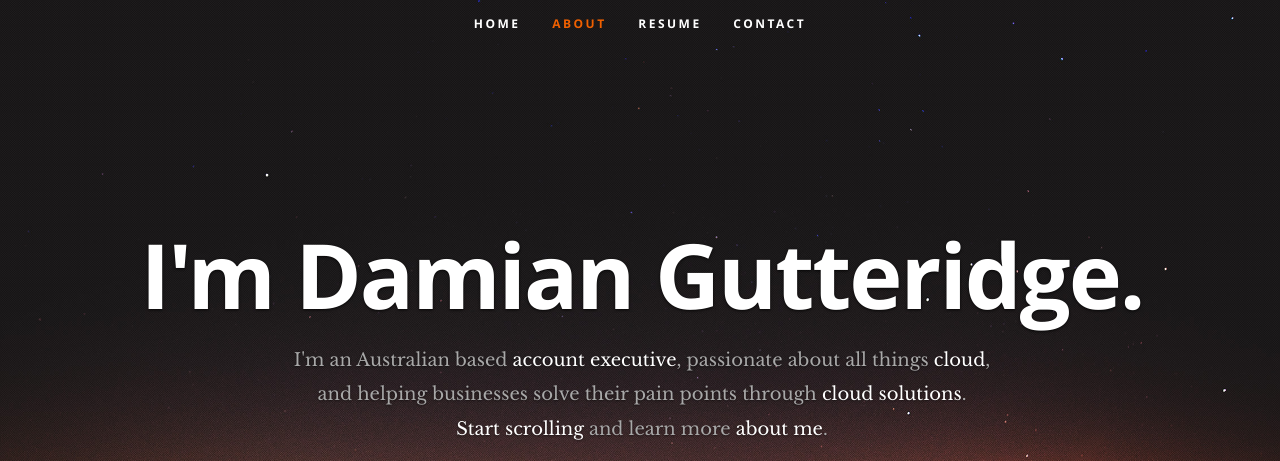
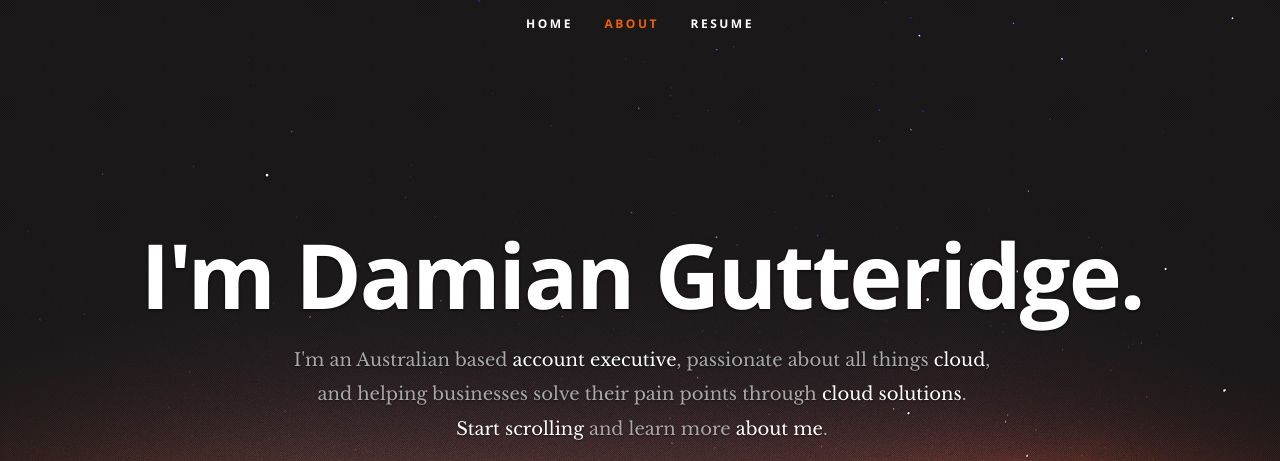
Before and after one commit to damiangutteridge/CloudResumeAzure, a plain HTML site: page index.html in a window 1280 px wide. Shown: the top 461 px of the page. Drawn offline with nearby package versions, Linux system fonts and the light colour scheme.

Commit message:
Update navigation bar

```diff
--- a/index.html
+++ b/index.html
@@ -47,7 +47,6 @@
             <li class="current"><a class="smoothscroll" href="#home">Home</a></li>
             <li><a class="smoothscroll" href="#about">About</a></li>
 	         <li><a class="smoothscroll" href="#resume">Resume</a></li>
-            <li><a class="smoothscroll" href="#contact">Contact</a></li>
          </ul> <!-- end #nav -->
 
       </nav> <!-- end #nav-wrap -->
```
